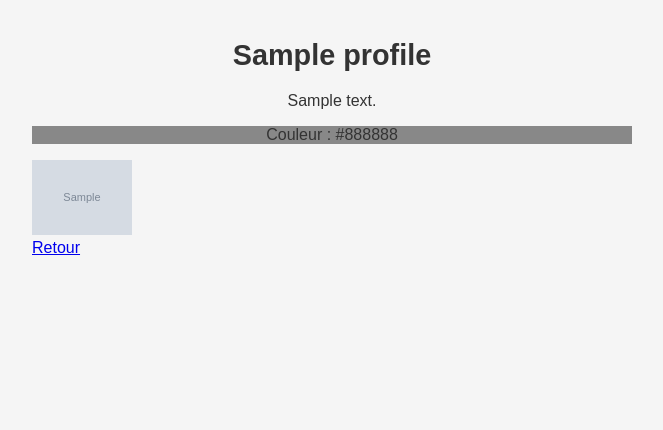
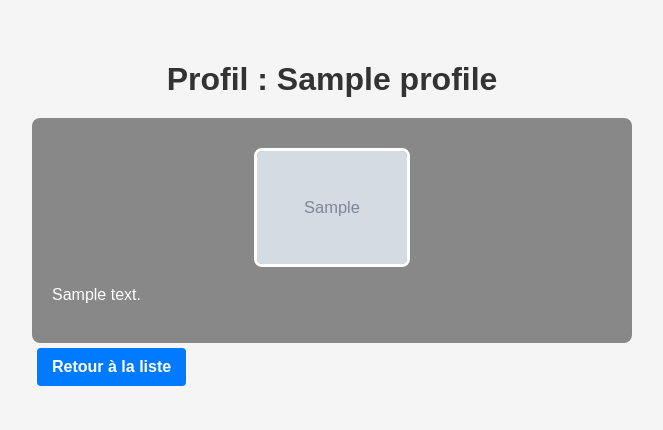
Before and after one commit to Fever65/AntiCV, a Flask app: template templates/profile.html in a window 1280 px wide. Shown: the top 430 px of the page, without its empty margins (308-971 px from the left). Run offline with Flask 3, Linux system fonts and the light colour scheme; the template is opened without the code that fills it: most values are stand-ins (such as "Sample title", 1, 10 or a date in 2020); grey boxes marked "Sample" are stand-in pictures.

Commit message:
gsdf
gdfdsfg

```diff
--- a/static/style.css
+++ b/static/style.css
@@ -1,40 +1,38 @@
-/* AntiCV - Style pro et jury ready */
 body {
   font-family: Arial, sans-serif;
   margin: 0;
-  padding: 20px;
+  padding: 0;
   background: #f5f5f5;
   color: #333;
 }
 
+.container {
+  max-width: 600px;
+  margin: auto;
+  padding: 20px;
+}
+
 h1 {
   text-align: center;
-  font-size: 1.8em;
   margin-bottom: 20px;
 }
 
 p {
-  text-align: center;
+  line-height: 1.5em;
 }
 
-ul {
-  padding: 0;
-  margin: 0 auto 20px auto;
-  max-width: 400px;
+.profile-box {
+  padding: 20px;
+  border-radius: 8px;
+  color: white;
 }
 
-li {
-  list-style: none;
-  margin-bottom: 10px;
-}
-
-li a {
+.profile-box img {
+  max-width: 150px;
   display: block;
-  padding: 10px;
-  border-radius: 5px;
-  background: rgba(0, 0, 0, 0.6);
-  color: #fff;
-  text-align: center;
+  margin: 10px auto;
+  border: 3px solid white;
+  border-radius: 8px;
 }
 
 .button {
@@ -46,6 +44,7 @@ li a {
   border-radius: 4px;
   text-decoration: none;
   font-weight: bold;
+  text-align: center;
 }
 
 .button:hover {
@@ -56,8 +55,6 @@ form {
   display: flex;
   flex-direction: column;
   gap: 10px;
-  max-width: 400px;
-  margin: auto;
 }
 
 input, textarea, select, button {
@@ -78,8 +75,7 @@ button:hover {
 }
 
 @media (min-width: 600px) {
-  body {
-    max-width: 600px;
-    margin: auto;
+  .container {
+    padding: 40px;
   }
 }
--- a/templates/profile.html
+++ b/templates/profile.html
@@ -1,18 +1,18 @@
 <!DOCTYPE html>
 <html lang="fr">
-<link rel="stylesheet" href="{{ url_for('static', filename='style.css') }}">
-
-
 <head>
   <meta charset="UTF-8">
-  <title>Profil</title>
+  <title>Profil - {{ profile.name }}</title>
+  <link rel="stylesheet" href="{{ url_for('static', filename='style.css') }}">
 </head>
 <body>
-  <h1>{{ profile.name }}</h1>
-  <p>{{ profile.bio }}</p>
-  <p style="background-color: {{ profile.color }};">Couleur : {{ profile.color }}</p>
-  <img src="{{ url_for('static', filename=profile.image) }}" alt="Avatar" width="100">
-  <br>
-  <a href="{{ url_for('index') }}">Retour</a>
+  <div class="container">
+    <h1>Profil : {{ profile.name }}</h1>
+    <div class="profile-box" style="background-color: {{ profile.color }};">
+      <img src="{{ url_for('static', filename=profile.image) }}" alt="Avatar de {{ profile.name }}">
+      <p>{{ profile.bio }}</p>
+    </div>
+    <a class="button" href="{{ url_for('index') }}">Retour à la liste</a>
+  </div>
 </body>
 </html>
```
